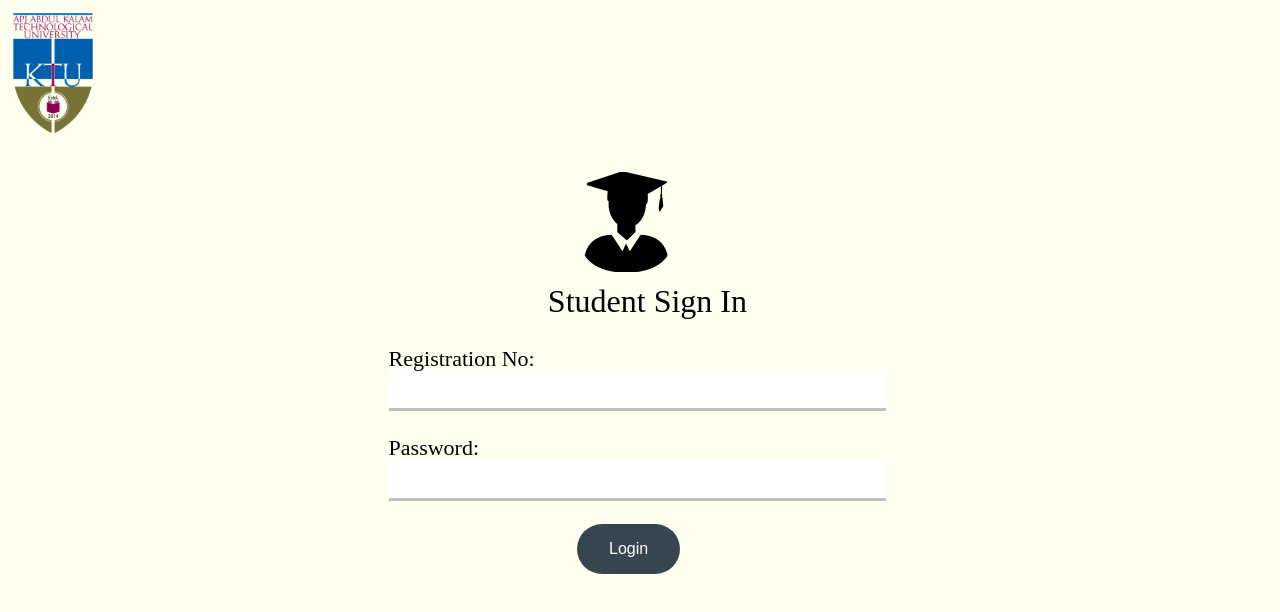
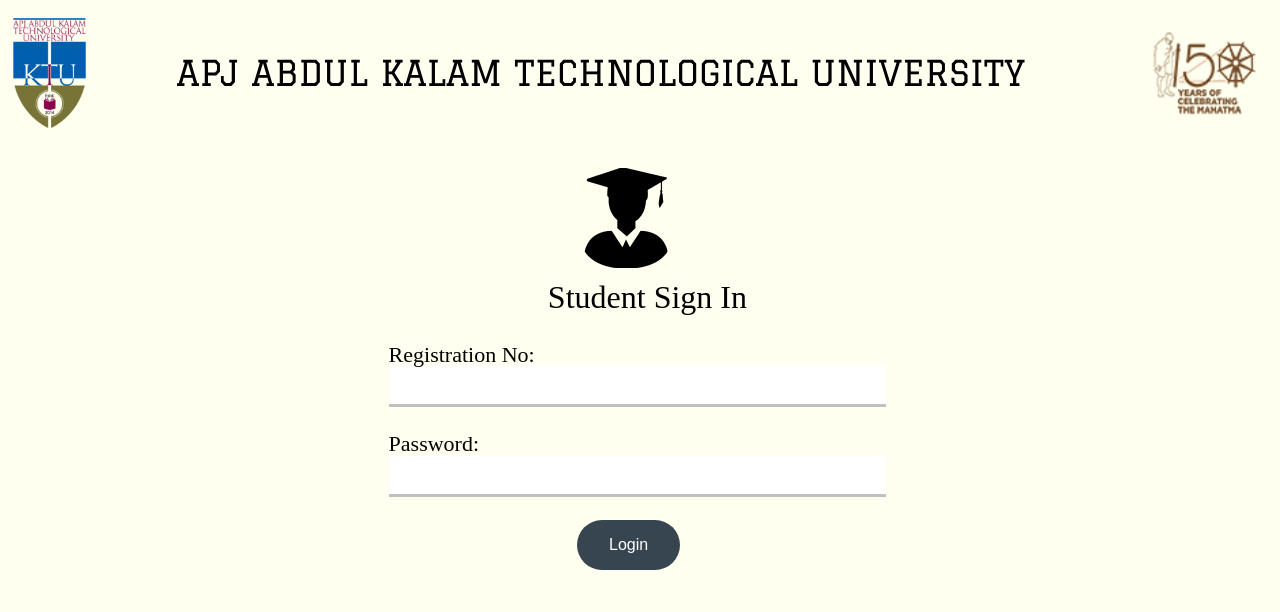
Before and after one commit to Allen-Saji/The-AcademicTrust, a React (Vite) app in the folder frontend/: page /student/login in a window 1280 px wide. Shown: the top 612 px of the page. Built offline with nearby package versions, Linux system fonts and the light colour scheme; a web font is replaced by a local one.

Commit message:
changed all headers to same

```diff
--- a/frontend/src/Pages/EmployeeModule/EmployeeHomepageHeader.jsx
+++ b/frontend/src/Pages/EmployeeModule/EmployeeHomepageHeader.jsx
@@ -1,11 +1,16 @@
 import React from "react";
 import logo from "../../assets/logo/ktulogo.png";
 import classes from "./css/EmployeeHomepageHeader.module.css";
+import logo1 from '../../assets/logo/gandhilogo.png';
 const EmployeeHomepageHeader = () => {
   return (
     <React.Fragment>
-      <div className={classes.logo}>
-        <img src={logo} alt="Ktu logo" />
+      <div className={classes.heading}>
+        <img src={logo} height="110px" alt="logo" />
+        <h1 className={classes.mainheading}>
+          APJ ABDUL KALAM TECHNOLOGICAL UNIVERSITY
+        </h1>
+        <img src={logo1} alt="gandhi" height="120px" />
       </div>
     </React.Fragment>
   );
--- a/frontend/src/Pages/EmployeeModule/css/EmployeeHomepageHeader.module.css
+++ b/frontend/src/Pages/EmployeeModule/css/EmployeeHomepageHeader.module.css
@@ -1,5 +1,47 @@
-.logo img{
-    width: 4%;
+@import url('https://fonts.googleapis.com/css2?family=Graduate&display=swap');
+body{
+    background-color:#FFFFF0;
+}
+.heading{
+    display: flex;
+    justify-content:space-between;
+    text-align: center;
+    align-items: center;
     margin-top: 1%;
+    width: 100%;
+}
+h1{
+    font-family: 'Graduate';
+    font-weight: 400;
+    font-size: 33px;
+
+}
+.heading img{
     margin-left: 1%;
 }
+
+.headerP1{
+    width:8%;
+    font-size: 23px;
+    position: relative;
+    margin-right: 2%;
+    margin-top: -2%;
+    line-height:1.7rem;
+    color: rgb(32, 110, 211);
+}
+@media (max-width: 1563px) {
+    .mainheading{
+        font-size: 35px;
+    }
+}
+@media (max-width: 1143px) {
+    .mainheading{
+        font-size: 32px;
+    }
+}
+@media (max-width: 811px) {
+    .mainheading{
+        font-size: 29px;
+    }
+
+}
--- a/frontend/src/Pages/Login/EmployerLogin/EmployerLoginHeader.jsx
+++ b/frontend/src/Pages/Login/EmployerLogin/EmployerLoginHeader.jsx
@@ -1,13 +1,18 @@
 import React from "react";
 import logo from '../../../assets/logo/ktulogo.png'
 import institution from '../../../assets/logo/employee.svg'
+import logo1 from '../../../assets/logo/gandhilogo.png';
 import classes from "./EmployerLoginPageCss.module.css"
 const EmployerLoginHeader = ()=>{
     return (
       <React.Fragment>
-        <div className={classes.mainLogo}>
-        <img src={logo} height='120px' className={classes.logo} alt="" />
-        </div>
+        <div className={classes.heading}>
+        <img src={logo} height="110px" alt="logo" />
+        <h1 className={classes.mainheading}>
+          APJ ABDUL KALAM TECHNOLOGICAL UNIVERSITY
+        </h1>
+        <img src={logo1} alt="gandhi" height="120px" />
+      </div>
         <div className={classes.logos}>
           <div>
             <img src={institution} width='160px' className={classes.institution} alt="" />
--- a/frontend/src/Pages/Login/EmployerLogin/EmployerLoginPageCss.module.css
+++ b/frontend/src/Pages/Login/EmployerLogin/EmployerLoginPageCss.module.css
@@ -1,3 +1,50 @@
+@import url('https://fonts.googleapis.com/css2?family=Graduate&display=swap');
+body{
+    background-color:#FFFFF0;
+}
+.heading{
+    display: flex;
+    justify-content:space-between;
+    text-align: center;
+    align-items: center;
+    margin-top: 1%;
+    width: 100%;
+}
+h1{
+    font-family: 'Graduate';
+    font-weight: 400;
+    font-size: 33px;
+
+}
+.heading img{
+    margin-left: 1%;
+}
+
+.headerP1{
+    width:8%;
+    font-size: 23px;
+    position: relative;
+    margin-right: 2%;
+    margin-top: -2%;
+    line-height:1.7rem;
+    color: rgb(32, 110, 211);
+}
+@media (max-width: 1563px) {
+    .mainheading{
+        font-size: 35px;
+    }
+}
+@media (max-width: 1143px) {
+    .mainheading{
+        font-size: 32px;
+    }
+}
+@media (max-width: 811px) {
+    .mainheading{
+        font-size: 29px;
+    }
+
+}
 .mainLogo{
 margin-top: 1%;
 margin-left: 1%;
--- a/frontend/src/Pages/Login/StudentLogin/StudentLoginHeader.jsx
+++ b/frontend/src/Pages/Login/StudentLogin/StudentLoginHeader.jsx
@@ -1,13 +1,18 @@
 import React from "react";
-import logo from '../../../assets/logo/ktulogo.png'
-import student from '../../../assets/logo/school.png'
+import logo from '../../../assets/logo/ktulogo.png';
+import student from '../../../assets/logo/school.png';
+import logo1 from '../../../assets/logo/gandhilogo.png';
 import classes from "./StudentLoginPageCss.module.css"
 const StudentLoginHeader = ()=>{
     return (
       <React.Fragment>
-        <div className={classes.mainLogo}>
-        <img src={logo} height='120px' className={classes.logo} alt="" />
-        </div>
+        <div className={classes.heading}>
+        <img src={logo} height="110px" alt="logo" />
+        <h1 className={classes.mainheading}>
+          APJ ABDUL KALAM TECHNOLOGICAL UNIVERSITY
+        </h1>
+        <img src={logo1} alt="gandhi" height="120px" />
+      </div>
         <div className={classes.logos}>
           <div>
             <img src={student} className={classes.student} alt="" />
--- a/frontend/src/Pages/Login/StudentLogin/StudentLoginPageCss.module.css
+++ b/frontend/src/Pages/Login/StudentLogin/StudentLoginPageCss.module.css
@@ -1,3 +1,50 @@
+@import url('https://fonts.googleapis.com/css2?family=Graduate&display=swap');
+body{
+    background-color:#FFFFF0;
+}
+.heading{
+    display: flex;
+    justify-content:space-between;
+    text-align: center;
+    align-items: center;
+    margin-top: 1%;
+    width: 100%;
+}
+h1{
+    font-family: 'Graduate';
+    font-weight: 400;
+    font-size: 33px;
+
+}
+.heading img{
+    margin-left: 1%;
+}
+
+.headerP1{
+    width:8%;
+    font-size: 23px;
+    position: relative;
+    margin-right: 2%;
+    margin-top: -2%;
+    line-height:1.7rem;
+    color: rgb(32, 110, 211);
+}
+@media (max-width: 1563px) {
+    .mainheading{
+        font-size: 35px;
+    }
+}
+@media (max-width: 1143px) {
+    .mainheading{
+        font-size: 32px;
+    }
+}
+@media (max-width: 811px) {
+    .mainheading{
+        font-size: 29px;
+    }
+
+}
 .mainLogo{
  margin-left: 1%;
  margin-top: 1%;
--- a/frontend/src/Pages/Login/UniversityLogin/UniversityLoginHeader.jsx
+++ b/frontend/src/Pages/Login/UniversityLogin/UniversityLoginHeader.jsx
@@ -2,12 +2,17 @@
 import logo from '../../../assets/logo/ktulogo.png'
 import university from '../../../assets/logo/university.png'
 import classes from "./UniversityLoginPageCss.module.css"
+import logo1 from "../../../assets/logo/gandhilogo.png";
 const UniversityLoginHeader = ()=>{
     return (
       <React.Fragment>
-        <div className={classes.mainLogo}>
-        <img src={logo} height='120px' className={classes.logo} alt="" />
-        </div>
+        <div className={classes.heading}>
+        <img src={logo} height="110px" alt="logo" />
+        <h1 className={classes.mainheading}>
+          APJ ABDUL KALAM TECHNOLOGICAL UNIVERSITY
+        </h1>
+        <img src={logo1} alt="gandhi" height="120px" />
+      </div>
         <div className={classes.logos}>
           <div>
             <img src={university} className={classes.university} alt="" />
--- a/frontend/src/Pages/Login/UniversityLogin/UniversityLoginPageCss.module.css
+++ b/frontend/src/Pages/Login/UniversityLogin/UniversityLoginPageCss.module.css
@@ -1,3 +1,50 @@
+@import url('https://fonts.googleapis.com/css2?family=Graduate&display=swap');
+body{
+    background-color:#FFFFF0;
+}
+.heading{
+    display: flex;
+    justify-content:space-between;
+    text-align: center;
+    align-items: center;
+    margin-top: 1%;
+    width: 100%;
+}
+h1{
+    font-family: 'Graduate';
+    font-weight: 400;
+    font-size: 33px;
+
+}
+.heading img{
+    margin-left: 1%;
+}
+
+.headerP1{
+    width:8%;
+    font-size: 23px;
+    position: relative;
+    margin-right: 2%;
+    margin-top: -2%;
+    line-height:1.7rem;
+    color: rgb(32, 110, 211);
+}
+@media (max-width: 1563px) {
+    .mainheading{
+        font-size: 35px;
+    }
+}
+@media (max-width: 1143px) {
+    .mainheading{
+        font-size: 32px;
+    }
+}
+@media (max-width: 811px) {
+    .mainheading{
+        font-size: 29px;
+    }
+
+}
 .mainLogo {
     margin-top: 1%;
     margin-left: 1%;
--- a/frontend/src/Pages/StudentModule/StudentHomepageHeader.jsx
+++ b/frontend/src/Pages/StudentModule/StudentHomepageHeader.jsx
@@ -1,13 +1,18 @@
-import React from 'react';
-import logo from '../../assets/logo/ktulogo.png';
-import classes from './css/StudentHomepageheader.module.css'
-const StudentHomepageHeader = ()=>{
-    return(
-        <React.Fragment>
-            <div className={classes.logo}>
-                <img src={logo} alt="Ktu logo" />
-            </div>
-        </React.Fragment>
-    );
+import React from "react";
+import logo from "../../assets/logo/ktulogo.png";
+import logo1 from '../../assets/logo/gandhilogo.png';
+import classes from "./css/StudentHomepageheader.module.css";
+const StudentHomepageHeader = () => {
+  return (
+    <React.Fragment>
+      <div className={classes.heading}>
+        <img src={logo} height="110px" alt="logo" />
+        <h1 className={classes.mainheading}>
+          APJ ABDUL KALAM TECHNOLOGICAL UNIVERSITY
+        </h1>
+        <img src={logo1} alt="gandhi" height="120px" />
+      </div>
+    </React.Fragment>
+  );
 };
 export default StudentHomepageHeader;
--- a/frontend/src/Pages/StudentModule/css/StudentHomepageheader.module.css
+++ b/frontend/src/Pages/StudentModule/css/StudentHomepageheader.module.css
@@ -1,5 +1,47 @@
-.logo img{
-    width: 4%;
+@import url('https://fonts.googleapis.com/css2?family=Graduate&display=swap');
+body{
+    background-color:#FFFFF0;
+}
+.heading{
+    display: flex;
+    justify-content:space-between;
+    text-align: center;
+    align-items: center;
     margin-top: 1%;
+    width: 100%;
+}
+h1{
+    font-family: 'Graduate';
+    font-weight: 400;
+    font-size: 33px;
+
+}
+.heading img{
     margin-left: 1%;
 }
+
+.headerP1{
+    width:8%;
+    font-size: 23px;
+    position: relative;
+    margin-right: 2%;
+    margin-top: -2%;
+    line-height:1.7rem;
+    color: rgb(32, 110, 211);
+}
+@media (max-width: 1563px) {
+    .mainheading{
+        font-size: 35px;
+    }
+}
+@media (max-width: 1143px) {
+    .mainheading{
+        font-size: 32px;
+    }
+}
+@media (max-width: 811px) {
+    .mainheading{
+        font-size: 29px;
+    }
+
+}
--- a/frontend/src/Pages/UniversityModule/UniversityHeader.jsx
+++ b/frontend/src/Pages/UniversityModule/UniversityHeader.jsx
@@ -1,13 +1,18 @@
-import React from 'react';
-import logo from '../../assets/logo/ktulogo.png';
-import classes from './css/UniversityHomepageheader.module.css'
-const UniversityHomepageHeader = ()=>{
-    return(
-        <React.Fragment>
-            <div className={classes.logo}>
-                <img src={logo} alt="Ktu logo" />
-            </div>
-        </React.Fragment>
-    );
+import React from "react";
+import logo from "../../assets/logo/ktulogo.png";
+import classes from "./css/UniversityHomepageheader.module.css";
+import logo1 from "../../assets/logo/gandhilogo.png";
+const UniversityHomepageHeader = () => {
+  return (
+    <React.Fragment>
+      <div className={classes.heading}>
+        <img src={logo} height="110px" alt="logo" />
+        <h1 className={classes.mainheading}>
+          APJ ABDUL KALAM TECHNOLOGICAL UNIVERSITY
+        </h1>
+        <img src={logo1} alt="gandhi" height="120px" />
+      </div>
+    </React.Fragment>
+  );
 };
 export default UniversityHomepageHeader;
--- a/frontend/src/Pages/UniversityModule/css/UniversityHomepageheader.module.css
+++ b/frontend/src/Pages/UniversityModule/css/UniversityHomepageheader.module.css
@@ -1,5 +1,47 @@
-.logo img{
-    width: 4%;
+@import url('https://fonts.googleapis.com/css2?family=Graduate&display=swap');
+body{
+    background-color:#FFFFF0;
+}
+.heading{
+    display: flex;
+    justify-content:space-between;
+    text-align: center;
+    align-items: center;
     margin-top: 1%;
+    width: 100%;
+}
+h1{
+    font-family: 'Graduate';
+    font-weight: 400;
+    font-size: 33px;
+
+}
+.heading img{
     margin-left: 1%;
 }
+
+.headerP1{
+    width:8%;
+    font-size: 23px;
+    position: relative;
+    margin-right: 2%;
+    margin-top: -2%;
+    line-height:1.7rem;
+    color: rgb(32, 110, 211);
+}
+@media (max-width: 1563px) {
+    .mainheading{
+        font-size: 35px;
+    }
+}
+@media (max-width: 1143px) {
+    .mainheading{
+        font-size: 32px;
+    }
+}
+@media (max-width: 811px) {
+    .mainheading{
+        font-size: 29px;
+    }
+
+}
```
